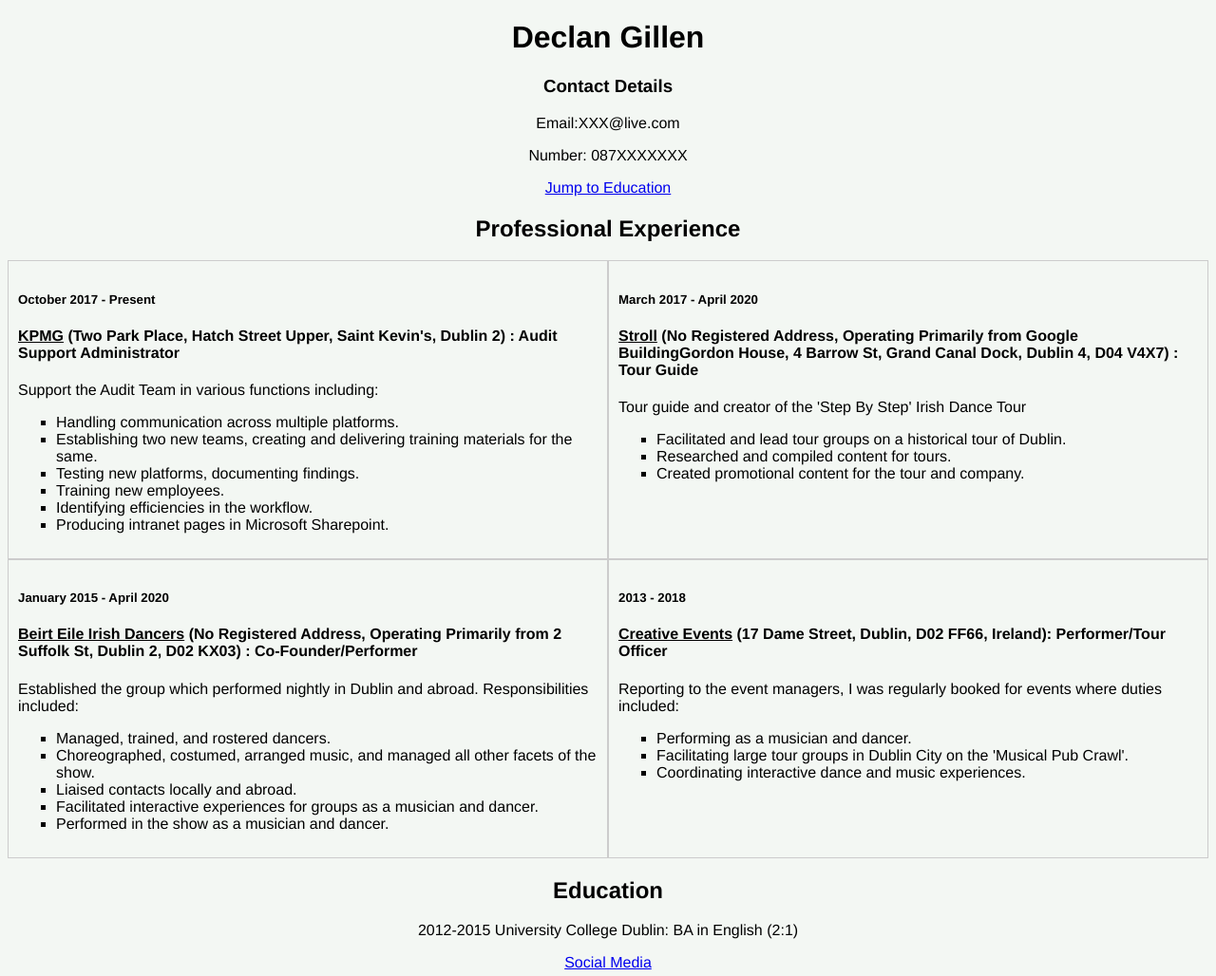
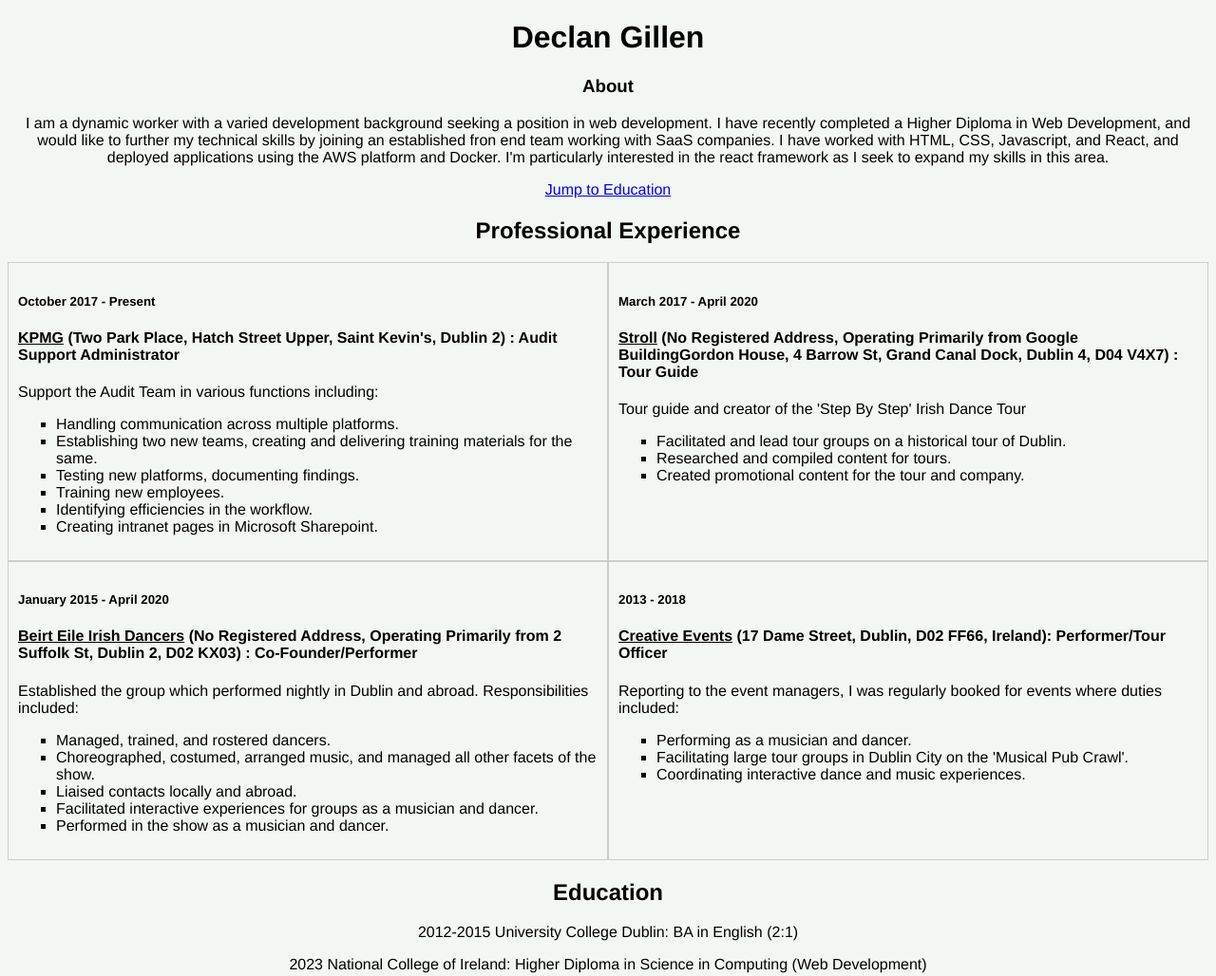
Before and after one commit to DecGillen/CV, a plain HTML site: page index.html in a window 1280 px wide. Shown: the top 1028 px of the page at 95% size. Drawn offline with Linux system fonts and the light colour scheme.

Commit message:
added paragraph

```diff
--- a/index.html
+++ b/index.html
@@ -8,9 +8,8 @@
 <body>
 	<div class="center">
 		<h1 class="header">Declan Gillen</h1>
-		<h3 class="header">Contact Details</h3>
-			<p>Email:XXX@live.com</p>
-			<p>Number: 087XXXXXXX</p>
+		<h3 class="header">About</h3>
+			<p>I am a dynamic worker with a varied development background seeking a position in web development. I have recently completed a Higher Diploma in Web Development, and would like to further my technical skills by joining an established fron end team working with SaaS companies. I have worked with HTML, CSS, Javascript, and React, and deployed applications using the AWS platform and Docker. I'm particularly interested in the react framework as I seek to expand my skills in this area.</p>
 			<a href="#education">Jump to Education</a>
 		<h2 class="header">Professional Experience</h2>
 	</div>
@@ -26,7 +25,7 @@
 					<li>Testing new platforms, documenting findings.</li>
 					<li>Training new employees.</li>
 					<li>Identifying efficiencies in the workflow.</li>
-					<li>Producing intranet pages in Microsoft Sharepoint.</li>
+					<li>Creating intranet pages in Microsoft Sharepoint.</li>
 				</ul>
 		</div>
 
@@ -71,6 +70,7 @@
 		<div class="center">
 			<h2 class="header" id="education">Education</h2>
 				<p>2012-2015 University College Dublin: BA in English (2:1)</p>
+				<p>2023 National College of Ireland: Higher Diploma in Science in Computing (Web Development)</p>
 				<a href="!">Social Media</a>
 		</div>
 	</body>
```
